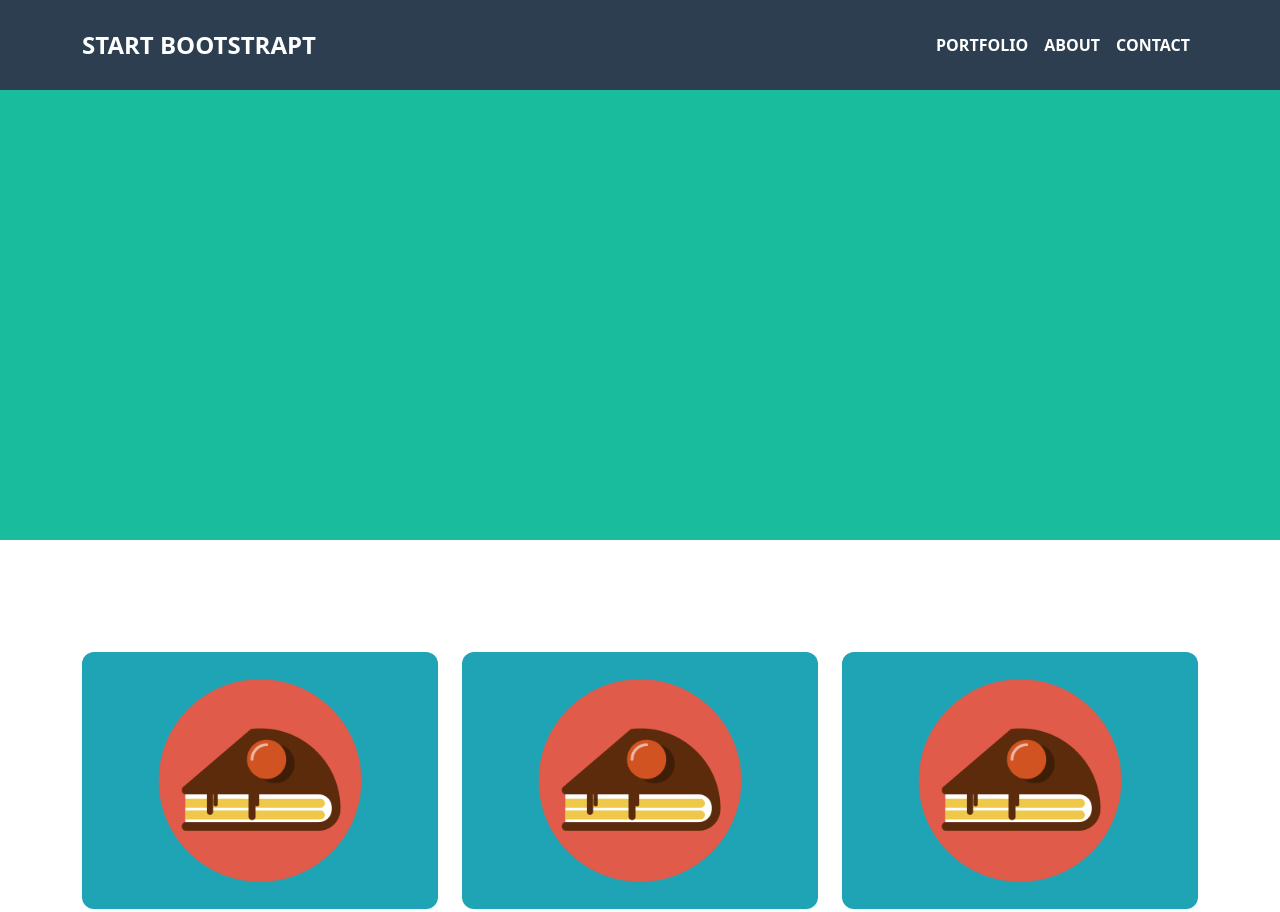
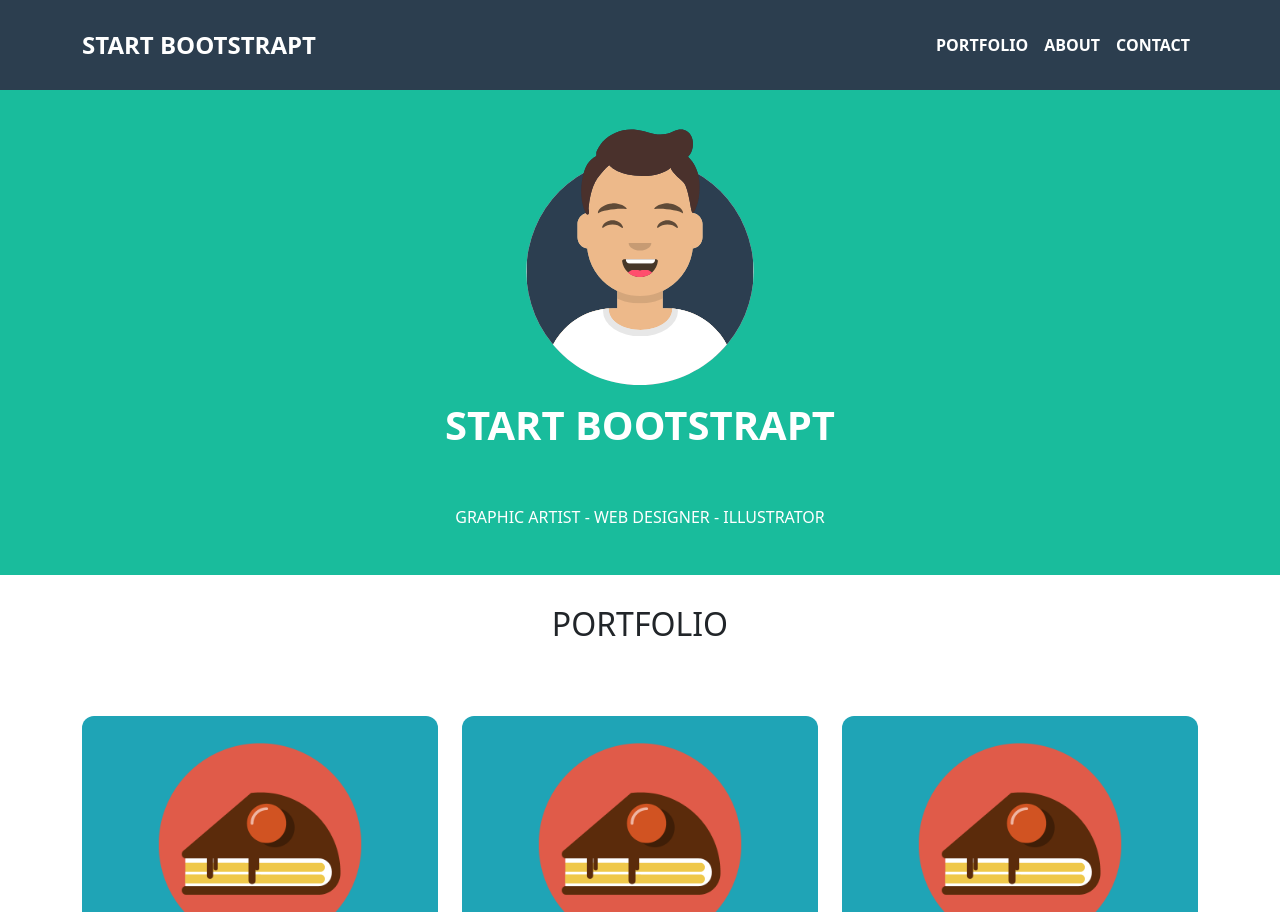
Before and after one commit to Fernweh99/html-css-bootstrap-freelancer, a plain HTML site: page index.html in a window 1280 px wide. Shown: the top 912 px of the page. Drawn offline with nearby package versions, Linux system fonts and the light colour scheme.

Commit message:
add section intro not star

```diff
--- a/css/style.css
+++ b/css/style.css
@@ -4,12 +4,16 @@ header {
 }
 
 section {
-  padding: 40px 0;
+  padding: 30px 0;
 }
 
 /* Utils */
 .cs_rounded {
   border-radius: 12px;
+}
+
+.width-250px {
+  width: 250px;
 }
 
 .bg-darkblue {
--- a/index.html
+++ b/index.html
@@ -43,11 +43,11 @@
     <section id="intro-profile" class="text-center">
       <div class="container">
         <div class="row">
-          <div class="col">
-            <figure class="img"></figure>
-            <h1 class="mt-2"></h1>
+          <div class="col text-white">
+            <img class="width-250px" src="img/avatar.svg" alt="avatar">
+            <h1 class="mt-3 fw-bold">START BOOTSTRAPT</h1>
             <div class="mt-2 hr-star"></div>
-            <p class="mt-2"></p>
+            <p class="mt-2">GRAPHIC ARTIST - WEB DESIGNER - ILLUSTRATOR</p>
           </div>
         </div>
       </div>
@@ -56,8 +56,8 @@
     <section id="portfolio">
       <div class="container">
         <div class="row">
-          <div class="col">
-            <h2></h2>
+          <div class="col text-center">
+            <h2>PORTFOLIO</h2>
             <div class="hr-star mt-2"></div>
           </div>
         </div>
```
